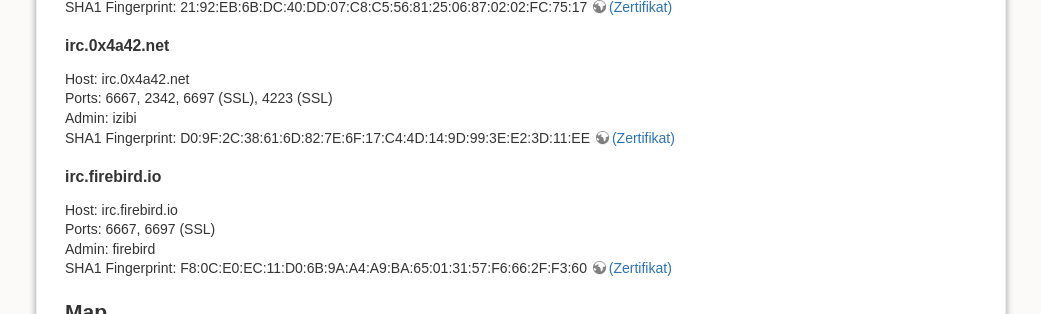
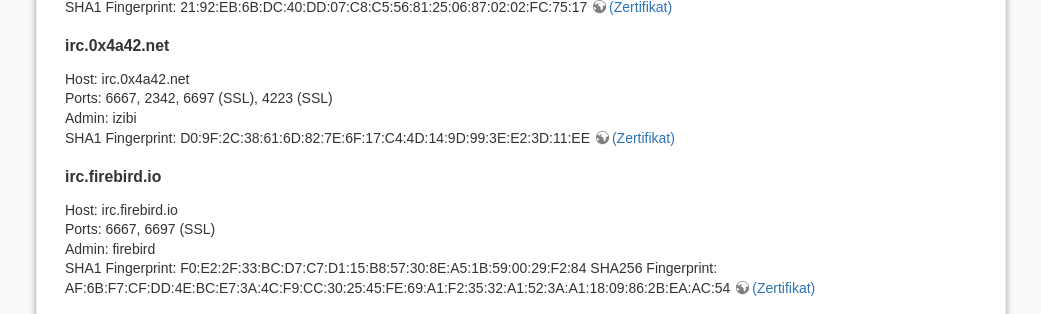
Before and after one commit to rautemett/Web, a Jekyll site: the page built from irc.md, in a window 1280 px wide and 900 px high, scrolled down 678 px, cut to the strip 0-314 px from the top of the window. Shown: the whole strip, without its empty margins (119-1160 px from the left). Built offline with Jekyll 4.4.1, drawn with Linux system fonts in a browser that asks for light colours.

Commit message:
Updated certificate fingerprints for irc.firebird.io

```diff
--- a/irc.md
+++ b/irc.md
@@ -43,7 +43,9 @@
 Host: irc.firebird.io \\
 Ports: 6667, 6697 (SSL) \\
 Admin: firebird \\
-SHA1 Fingerprint: F8:0C:E0:EC:11:D0:6B:9A:A4:A9:BA:65:01:31:57:F6:66:2F:F3:60 [(Zertifikat)](https://firebird.io/certificate.pem)
+SHA1 Fingerprint: F0:E2:2F:33:BC:D7:C7:D1:15:B8:57:30:8E:A5:1B:59:00:29:F2:84
+SHA256 Fingerprint: AF:6B:F7:CF:DD:4E:BC:E7:3A:4C:F9:CC:30:25:45:FE:69:A1:F2:35:32:A1:52:3A:A1:18:09:86:2B:EA:AC:54
+[(Zertifikat)](https://firebird.io/certificate.pem)
 
 ## Map
 
```
